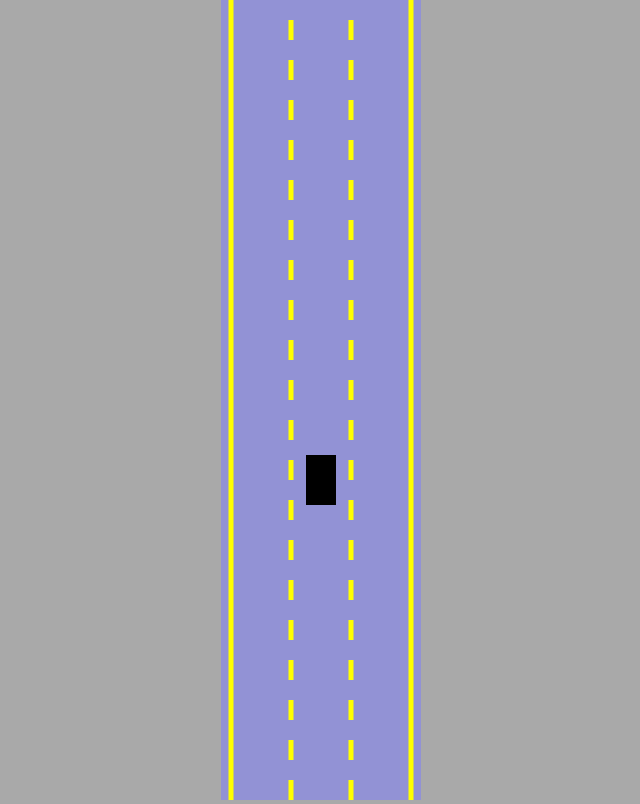
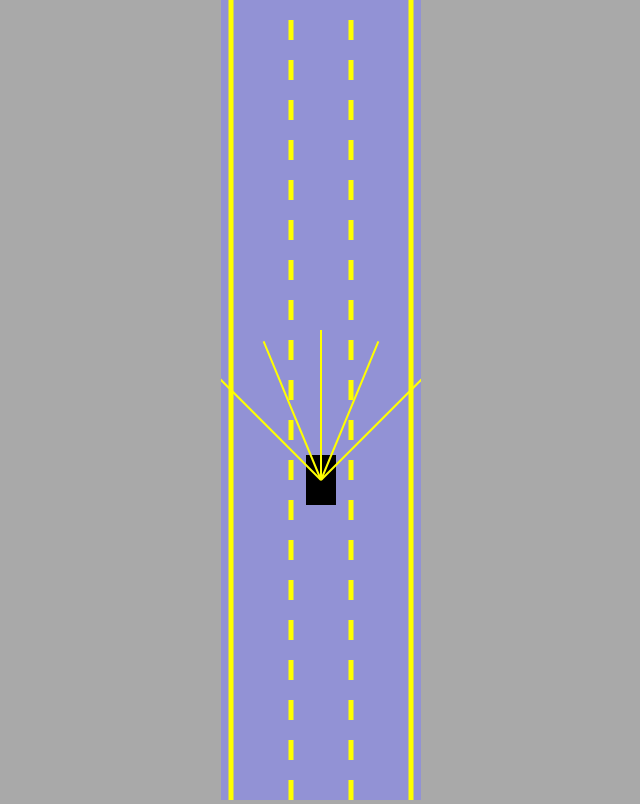
Before and after one commit to Bigguysahaj/self-learning-car, a plain HTML site: page index.html in a window 1280 px wide. Shown: the whole page, without its empty margins (319-959 px from the left). Drawn offline with Linux system fonts and the light colour scheme.

Commit message:
added sensors

```diff
--- a/car.js
+++ b/car.js
@@ -13,10 +13,17 @@ class Car{
         this.friction = 0.05;
         this.angle = 0;
         // controls
+        this.sensor= new Sensor(this);
         this.controls = new Controls();
     }
 
     update(){
+        this.#move();
+        // for updating the sensor as we move
+        this.sensor.update();
+    }
+
+    #move(){
         if(this.controls.forward){
             this.speed += this.acceleration;//move up, y moves downward on computer
         }
@@ -83,5 +90,8 @@ class Car{
         // ctx.fillStyle = "red";
         // ctx.fillRect(this.x,this.y,this.width,this.height);
         ctx.restore();//restore the canvas to the state before the rotation
+
+            // draw the sensor, car has responsibilty to draw it's own sensor
+        this.sensor.draw(ctx);
     }
 }
--- a/index.html
+++ b/index.html
@@ -5,6 +5,7 @@
 </head>
 <body>
     <canvas id ="myCanvas"></canvas>
+    <script src = "sensor.js"></script>
     <script src = "utils.js"></script>
     <script src = "road.js"></script>
     <script src = "controls.js"></script>
--- /dev/null
+++ b/sensor.js
@@ -0,0 +1,57 @@
+class Sensor{
+    constructor(car){
+        this.car = car;
+        this.rayCount = 5;
+        this.rayLength=150;
+        // math.pi used to make the angle of the sensor
+        this.raySpread=Math.PI/2;
+
+        this.rays=[];
+    }
+
+    update(){
+
+        this.#castRays();
+    }
+
+    #castRays(){
+        this.rays=[];
+        // this stores, each individual rays one by one
+        for(let i=0; i<this.rayCount; i++){
+            // this for loop populated the array above
+            // we use lerp now
+            const rayAngle = lerp(
+                this.raySpread/2,
+                -this.raySpread/2,
+                this.rayCount==1?0.5:i/(this.rayCount-1)
+            )+this.car.angle;
+
+            const start={
+                x:this.car.x, y:this.car.y
+            };
+            const end={
+                x:this.car.x-
+                     Math.sin(rayAngle)*this.rayLength,
+                y:this.car.y-
+                    Math.cos(rayAngle)*this.rayLength
+            };
+            this.rays.push([start,end]);
+        }}
+        draw(ctx){
+            for(let i=0; i<this.rayCount; i++){
+                ctx.beginPath();
+                ctx.lineWidth=2;
+                ctx.strokeStyle="";
+                // move to sticks the ray to start or car
+                ctx.moveTo(
+                    this.rays[i][0].x,
+                    this.rays[i][0].y
+                );
+                ctx.lineTo(
+                    this.rays[i][1].x,
+                    this.rays[i][1].y
+                )
+                ctx.stroke();
+        }
+    }
+}
```
